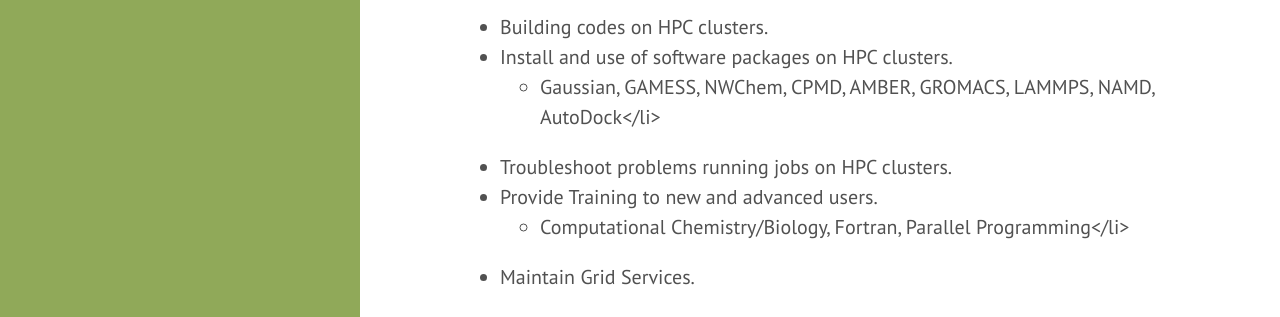
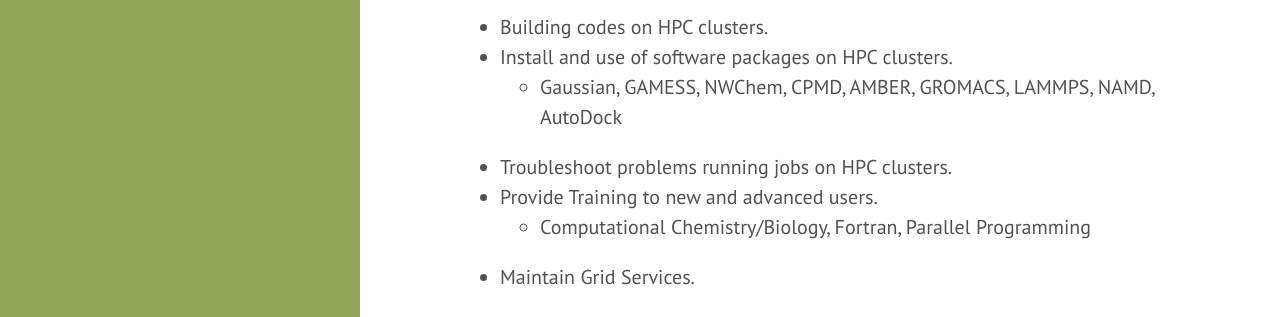
Before and after one commit to alexpacheco/alexpacheco.github.io, a Jekyll site: the page built from index.md, in a window 1280 px wide and 1119 px high. Shown: the part 266-583 px from the top of the window. Built offline with Jekyll 4.4.1, drawn with Linux system fonts in a browser that asks for light colours.

Commit message:
Fixed stray </li> tags

```diff
--- a/index.md
+++ b/index.md
@@ -10,10 +10,10 @@
 
  * Building codes on HPC clusters.
  * Install and use of software packages on HPC clusters.
-   * Gaussian, GAMESS, NWChem, CPMD, AMBER, GROMACS, LAMMPS, NAMD, AutoDock</li>
+   * Gaussian, GAMESS, NWChem, CPMD, AMBER, GROMACS, LAMMPS, NAMD, AutoDock
  * Troubleshoot problems running jobs on HPC clusters.
  * Provide Training to new and advanced users.
-   * Computational Chemistry/Biology, Fortran, Parallel Programming</li>
+   * Computational Chemistry/Biology, Fortran, Parallel Programming
  * Maintain Grid Services.
 
  I'm a computational chemist by training with interest in *Ab-Initio* Molcular Dynamics, Spectroscopy, and Scientific Computing. I program in Fortran, bash and tcsh, OpenMP and am currently learning OpenACC. Slides for tutorials presented at weekly trainings and workshops are available on the Training page. The Downloads page contains some LaTeX beamer and powerdot style files that I created for my presentations.
```
